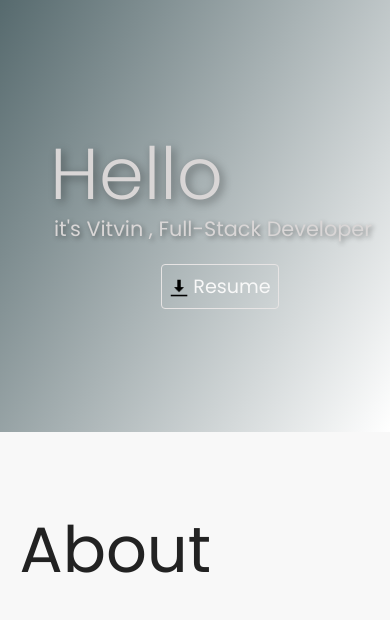
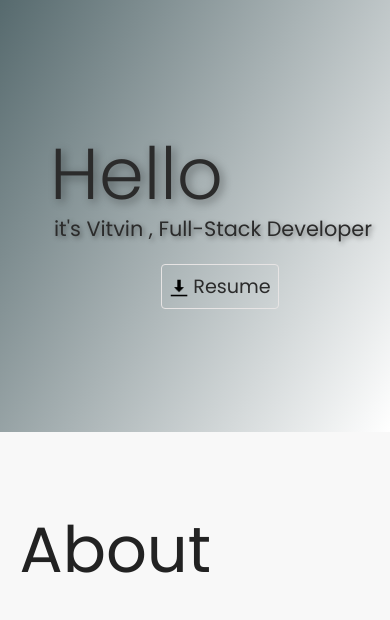
Before and after one commit to vitvinvaz/portfolio, a plain HTML site: page index.html in a window 390 px wide. Shown: the part 467-1087 px from the top of the page. Drawn offline with Linux system fonts and the light colour scheme.

Commit message:
fix : changed color in front page

```diff
--- a/index.html
+++ b/index.html
@@ -33,7 +33,7 @@
                 <p>it's Vitvin , Full-Stack Developer</p>
                 <a href="./files/vitvin.pdf">
                     <img src="./images/download.png" alt="">
-                    <p>Resume</p>
+                    <p style="color: #2b2b2b;">Resume</p>
                 </a>
             </div>
             <div id="back">
--- a/style.css
+++ b/style.css
@@ -470,7 +470,7 @@ footer{
         border-radius: 50%;
     }
     #main #page #left{
-        color: #d9d6d6;
+        color: #2b2b2b;
         padding-left: 250px;
         align-items: flex-start;
         width: 100%;
```
